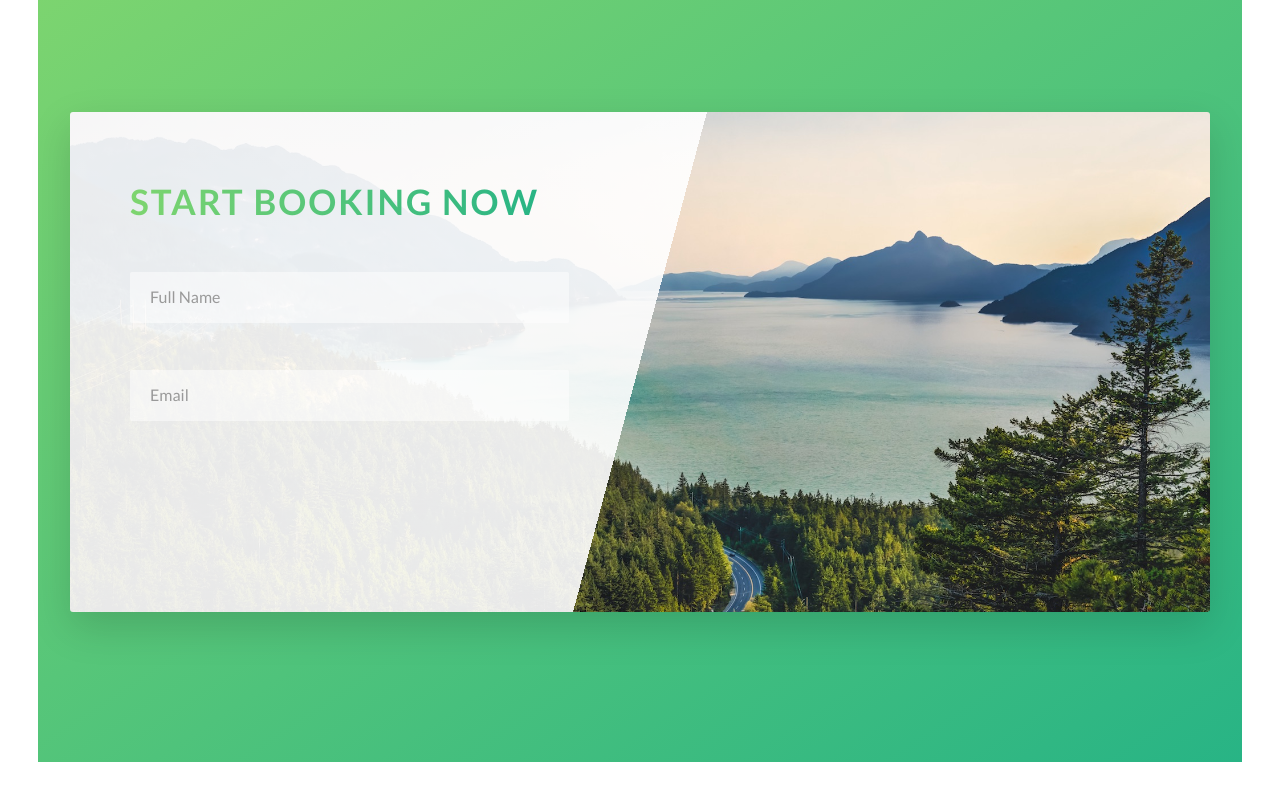
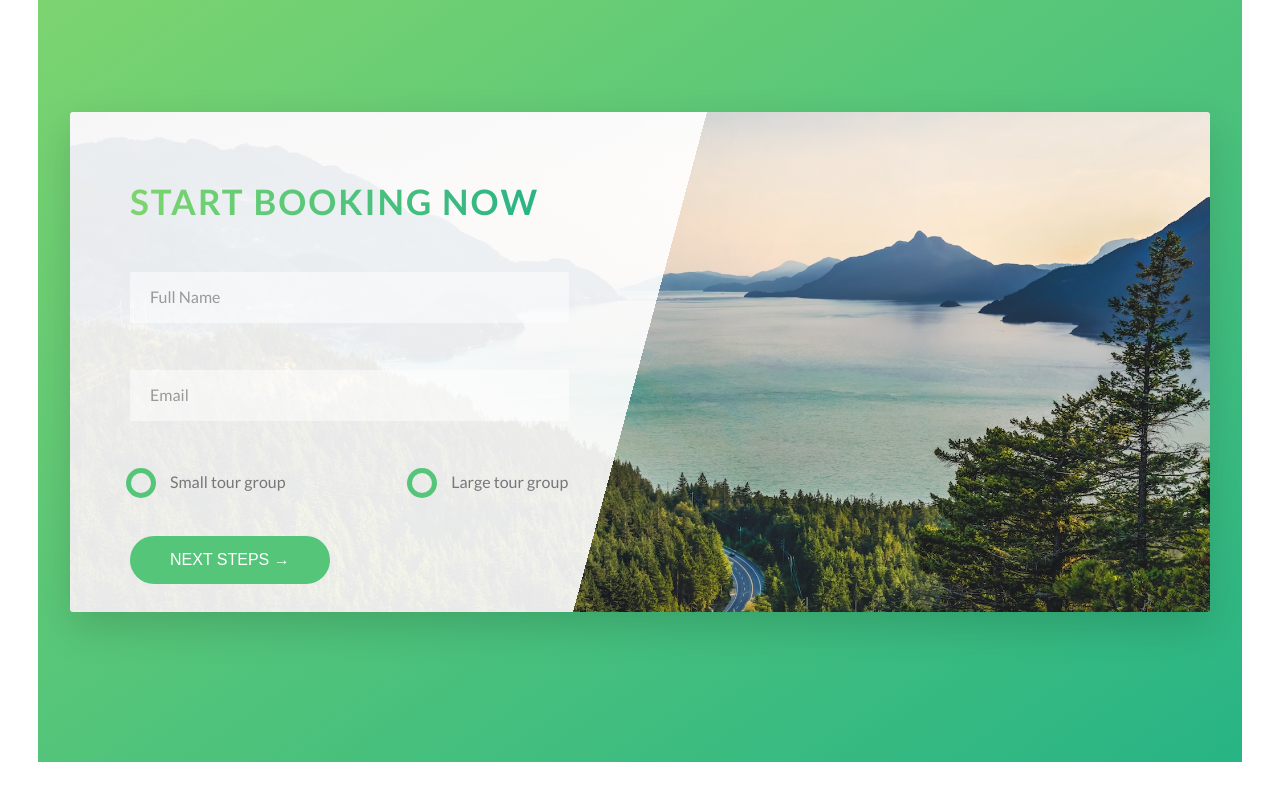
Before and after one commit to jgbotelho3/natours-landing-page, a website: page index.html in a window 1280 px wide. Shown: the part 4518-5318 px from the top of the page. Drawn offline with Linux system fonts and the light colour scheme.

Commit message:
Book section finished

```diff
--- a/index.html
+++ b/index.html
@@ -293,6 +293,23 @@
                 <input type="email" class="form__input" placeholder="Email" id="email" required>
                 <label for="email" class="form__label">Email</label>
               </div>
+              <div class="form__group u-margin-bottom-medium">
+                <div class="form__radio-group">
+                  <input type="radio" class="form__radio-input" id="small" name="sizeGroup">
+                  <label for="small" class="form__radio-label">
+                    <span class="form__radio-button"></span>
+                    Small tour group</label>
+                </div>
+                <div class="form__radio-group">
+                  <input type="radio" class="form__radio-input" id="large" name="sizeGroup">
+                  <label for="large" class="form__radio-label">
+                    <span class="form__radio-button"></span>
+                    Large tour group</label>
+                </div>
+              </div>
+              <div class="form__group">
+                <button class="btn btn--green">Next Steps &rarr;</button>
+              </div>
             </form>
           </div>
         </div>
--- a/sass/base/_utilities.scss
+++ b/sass/base/_utilities.scss
@@ -1,8 +1,8 @@
-.u-center-text{text-align:center;}
+.u-center-text{text-align:center !important;}
 
-.u-margin-bottom-small{margin-bottom: 1.5rem;}
-.u-margin-bottom-medium{margin-bottom: 4rem;}
-.u-margin-bottom-big{margin-bottom:8rem;}
+.u-margin-bottom-small{margin-bottom: 1.5rem !important;}
+.u-margin-bottom-medium{margin-bottom: 4rem !important;}
+.u-margin-bottom-big{margin-bottom:8rem !important;}
 
-.u-margin-top-big{margin-top:8rem;}
-.u-margin-top-huge{margin-top:10rem;}
+.u-margin-top-big{margin-top:8rem !important;}
+.u-margin-top-huge{margin-top:10rem !important;}
--- a/sass/components/_button.scss
+++ b/sass/components/_button.scss
@@ -1,4 +1,5 @@
 .btn {
+  &,
   &:link,
   &:visited {
     text-transform: uppercase;
@@ -9,6 +10,8 @@
     transition: all 0.2s;
     position: relative;
     font-size: $default-font-size;
+    border: none;
+    cursor: pointer;
   }
 
   &:hover {
@@ -21,7 +24,9 @@
     }
   }
 
-    &:active {
+  &:active,
+  &:focus{
+    outline: none;
     transform: translateY(-1px);
     box-shadow: 0 0.5rem 1rem rgba($color-black, 0.2);
   }
@@ -35,7 +40,7 @@
     }
   }
 
-    &--green{
+  &--green {
     background-color: $primary-color;
     color: $color-white;
 
@@ -63,23 +68,23 @@
   }
 }
 
-  .btn-text{
+.btn-text {
   &:link,
-    &:visited{
+  &:visited {
     font-size: $default-font-size;
     color: $primary-color;
     display: inline-block;
     text-decoration: none;
     border-bottom: 1px solid $primary-color;
     padding: 3px;
-      transition: all .2s;
+    transition: all 0.2s;
     width: 14rem;
   }
 
-    &:hover{
+  &:hover {
     background-color: $primary-color;
     color: $color-white;
-      box-shadow: 0 1rem 2rem rgba($color-black, .15);
+    box-shadow: 0 1rem 2rem rgba($color-black, 0.15);
     transform: translateY(-2px);
   }
 }
--- a/sass/components/_form.scss
+++ b/sass/components/_form.scss
@@ -14,6 +14,7 @@
     border-bottom: 2px solid transparent;
     width: 70%;
     display: block;
+    transition: all .5s;
 
     &::-webkit-input-placeholder {
       color: $color-grey-dark;
@@ -44,4 +45,49 @@
       visibility: hidden;
       transform: translateY(-2rem);
   }
+
+  &__radio-group{
+    width: 49%;
+    display: inline-block;
+  }
+
+  &__radio-input{
+    display: none;
+  }
+
+  &__radio-label{
+    font-size: $default-font-size;
+    position: relative;
+    padding-left: 4rem;
+  }
+
+  &__radio-button{
+    height: 2rem;
+    width: 2rem;
+    border: 5px solid $primary-color;
+    border-radius: 50%;
+    display: inline-block;
+    position: absolute;
+    top: -.4rem;
+    left: -.4rem;
+
+    &::after{
+      content: '';
+      height: 1.5rem;
+      width: 1.5rem;
+      display: block;
+      border-radius: 50%;
+      position: absolute;
+      top: 50%;
+      left: 50%;
+      transform: translate(-50%, -50%);
+      background-color: $primary-color;
+      opacity: 0;
+      transition: opacity .2s;
+    }
+  }
+
+  &__radio-input:checked ~ &__radio-label &__radio-button::after{
+    opacity: 1;
+  }
 }
```
Also changed, not shown: css/style.css. Lines whose indentation alone changed are shown as unchanged.
